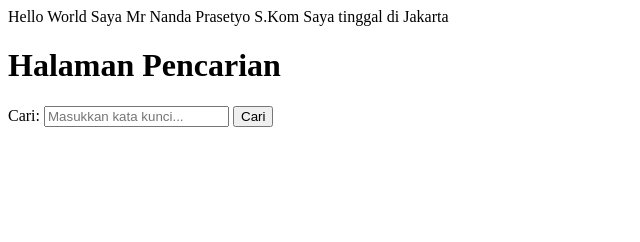
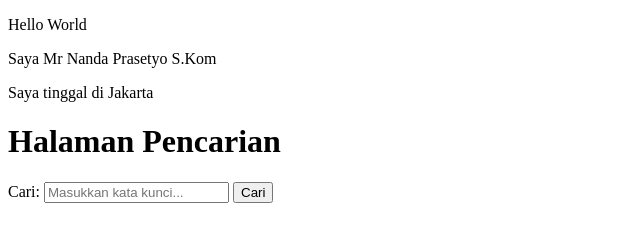
Before and after one commit to nandap1304/belajar-git, a plain HTML site: page index.html in a window 1280 px wide. Shown: the whole page, without its empty margins (0-640 px from the left). Drawn offline with Linux system fonts and the light colour scheme.

Commit message:
fix: paragraf

```diff
--- a/index.html
+++ b/index.html
@@ -6,10 +6,10 @@
     <title>Document</title>
 </head>
 <body>
-    Hello World
-    Saya Mr Nanda Prasetyo S.Kom
-    Saya tinggal di Jakarta
-  <h1>Halaman Pencarian</h1>
+    <p>Hello World</p>
+    <p>Saya Mr Nanda Prasetyo S.Kom </p>
+    <p>Saya tinggal di Jakarta</p>
+    <h1>Halaman Pencarian</h1>
 
   <form id="searchForm">
     <label for="searchInput">Cari:</label>
```
